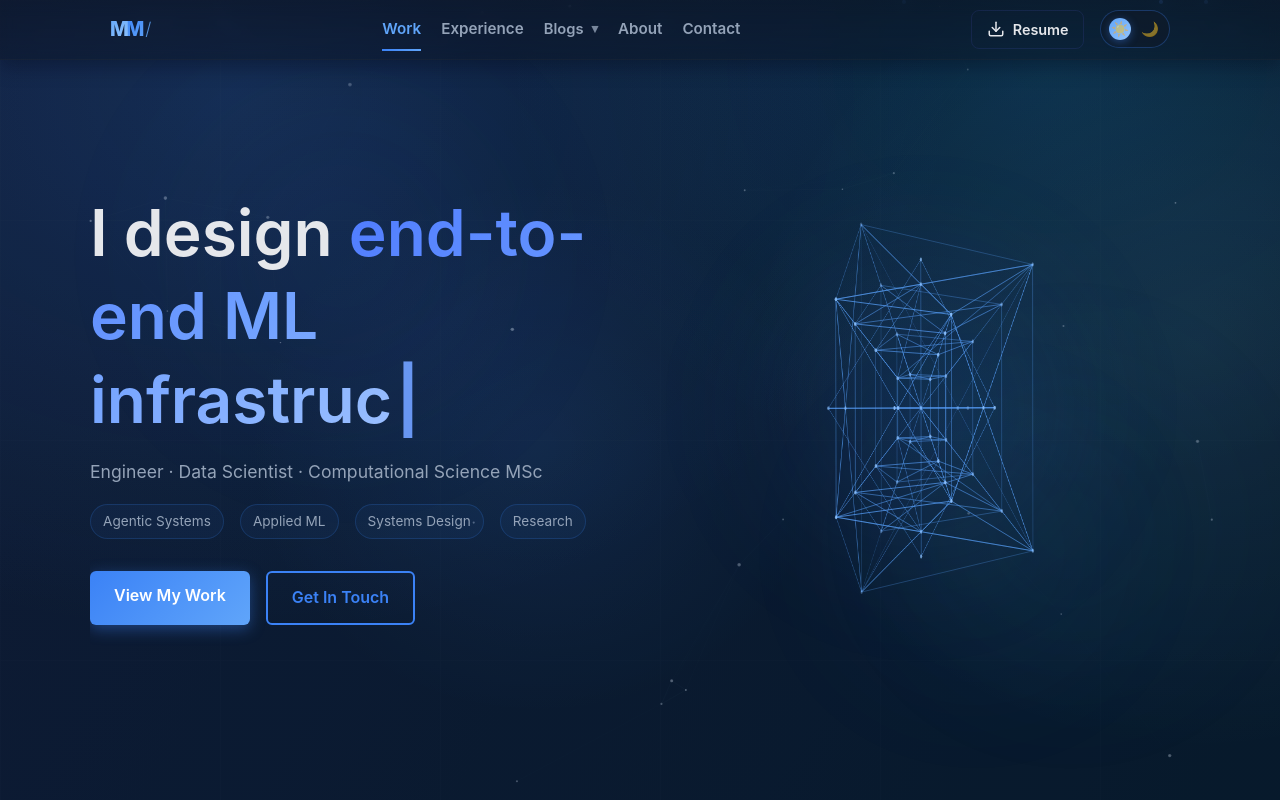
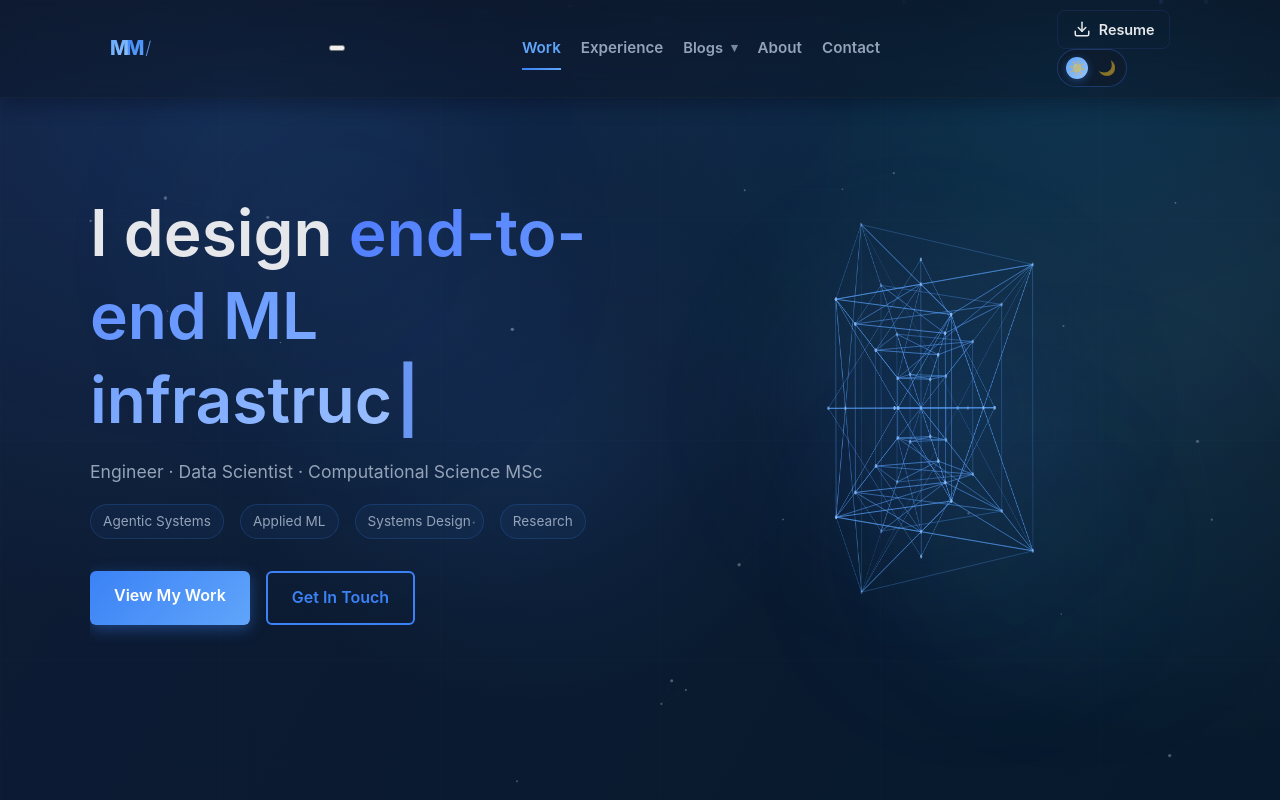
Before and after one commit to Mohamed-Moslemani/Portfolio-1, a React (Vite) app: page / in a window 1280 px wide. Shown: the top 800 px of the page. Built offline with nearby package versions, Linux system fonts and the light colour scheme.

Commit message:
navbar layout change

```diff
--- a/src/components/Navbar.jsx
+++ b/src/components/Navbar.jsx
@@ -11,6 +11,7 @@ export default function Navbar({ activeSection, theme, toggleTheme }) {
   const [writingOpen, setWritingOpen] = useState(false);
   const [isNavHidden, setIsNavHidden] = useState(false);
   const [logoClicks, setLogoClicks] = useState(0);
+  const [mobileOpen, setMobileOpen] = useState(false);
   const writingRef = useRef(null);
   const dropdownRef = useRef(null);
   const openTimeout = useRef(null);
@@ -30,6 +31,7 @@ export default function Navbar({ activeSection, theme, toggleTheme }) {
     closeTimeout.current = setTimeout(() => setWritingOpen(false), 120);
   };
   const toggleWriting = () => setWritingOpen((v) => !v);
+  const toggleMobile = () => setMobileOpen((v) => !v);
 
   const onWritingKeyDown = (e) => {
     if (e.key === "Enter" || e.key === " ") {
@@ -64,6 +66,17 @@ export default function Navbar({ activeSection, theme, toggleTheme }) {
       document.removeEventListener('touchstart', onDocClick);
     };
   }, [writingOpen]);
+
+  // Close mobile menu when clicking outside or on route change
+  useEffect(() => {
+    const onDocClick = (e) => {
+      if (!mobileOpen) return;
+      const target = e.target;
+      if (navbarRef.current && !navbarRef.current.contains(target)) setMobileOpen(false);
+    };
+    document.addEventListener('mousedown', onDocClick);
+    return () => document.removeEventListener('mousedown', onDocClick);
+  }, [mobileOpen]);
 
   // Scroll hide effect
   useEffect(() => {
@@ -100,15 +113,24 @@ export default function Navbar({ activeSection, theme, toggleTheme }) {
   };
 
   return (
-    <nav ref={navbarRef} className={`navbar ${isNavHidden ? 'nav-hidden' : ''}`} role="navigation" aria-label="Main navigation">
+    <nav ref={navbarRef} className={`navbar ${isNavHidden ? 'nav-hidden' : ''} ${mobileOpen ? 'mobile-open' : ''}`} role="navigation" aria-label="Main navigation">
       <div className="nav-inner">
-        <Link to="/" className="nav-logo" aria-label="Home - M. Moslemani" onClick={onLogoClick}>
+        <div className="nav-left">
+          <Link to="/" className="nav-logo" aria-label="Home - M. Moslemani" onClick={() => { onLogoClick(); setMobileOpen(false); }}>
             <span className="logo-m logo-m-1" aria-hidden="true">M</span>
             <span className="logo-m logo-m-2" aria-hidden="true">M</span>
             <span className="logo-slash" aria-hidden="true">/</span>
           </Link>
+        </div>
 
-        <div className="nav-links" role="menubar">
+        <button className="nav-toggle" aria-label="Toggle menu" aria-expanded={mobileOpen} onClick={toggleMobile}>
+          <span className="bar" aria-hidden="true"></span>
+          <span className="bar" aria-hidden="true"></span>
+          <span className="bar" aria-hidden="true"></span>
+        </button>
+
+        <div className="nav-center">
+          <div className={`nav-links ${mobileOpen ? 'open' : ''}`} role="menubar">
             <a href="#work" className={activeSection === "work" ? "active" : ""} role="menuitem" aria-current={activeSection === "work" ? "page" : undefined}>
               <span>Work</span>
             </a>
@@ -154,23 +176,10 @@ export default function Navbar({ activeSection, theme, toggleTheme }) {
                     onClick={() => {
                       trackEvent({ action: 'nav_blog_click', category: 'navigation', label: post.slug });
                       closeWriting();
+                      setMobileOpen(false);
                     }}
                     onMouseEnter={() => {
-                    // Prefetch route components
                       import('../components/BlogPage');
-                  }}
-                  onKeyDown={(e) => {
-                    const items = dropdownRef.current?.querySelectorAll('.nav-dropdown-item');
-                    if (!items) return;
-                    const arr = Array.from(items);
-                    const idx = arr.indexOf(e.currentTarget);
-                    if (e.key === 'ArrowDown') {
-                      e.preventDefault();
-                      arr[idx + 1]?.focus();
-                    } else if (e.key === 'ArrowUp') {
-                      e.preventDefault();
-                      arr[idx - 1]?.focus();
-                    }
                     }}
                   >
                     <span className="nav-dropdown-title">{post.title}</span>
@@ -193,8 +202,9 @@ export default function Navbar({ activeSection, theme, toggleTheme }) {
               <span>Contact</span>
             </a>
           </div>
+        </div>
 
-        <div className="nav-actions">
+        <div className="nav-right">
           <a
             href="/resume.pdf"
             download="M_Moslemani_Resume.pdf"
```
Lines whose indentation alone changed are shown as unchanged.
